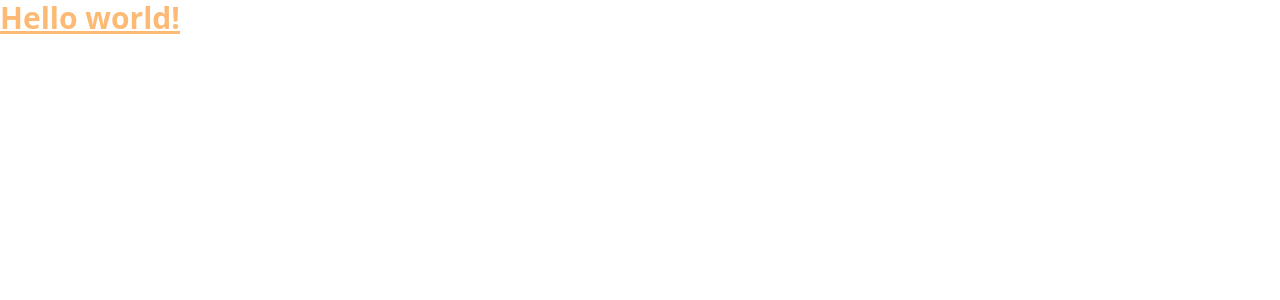
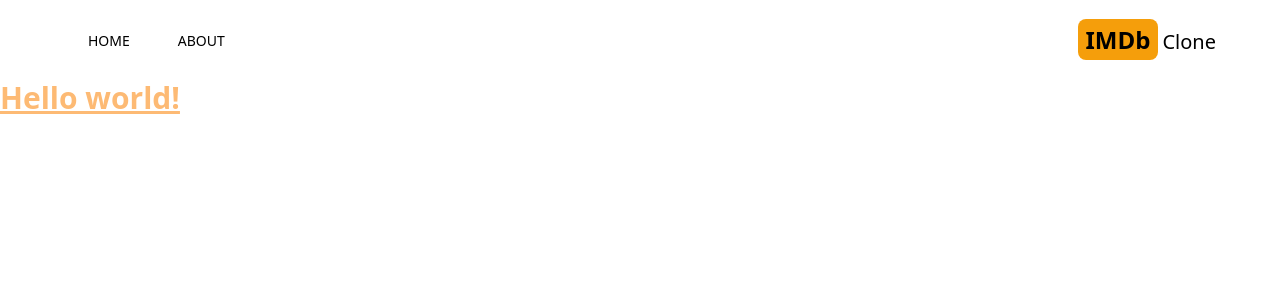
Before and after one commit to denizayjs/nextjs-imdb-clone, a Next.js app: page / in a window 1280 px wide. Shown: the top 300 px of the page. Built offline with nearby package versions, Linux system fonts and the light colour scheme.

Commit message:
create header section

```diff
--- a/package.json
+++ b/package.json
@@ -14,7 +14,8 @@
     "eslint-config-next": "13.1.6",
     "next": "13.1.6",
     "react": "18.2.0",
-    "react-dom": "18.2.0"
+    "react-dom": "18.2.0",
+    "react-icons": "^4.7.1"
   },
   "devDependencies": {
     "autoprefixer": "^10.4.13",
--- a/src/app/layout.js
+++ b/src/app/layout.js
@@ -1,9 +1,17 @@
 import "./globals.css";
-
+import Header from "@/components/Header";
 export default function RootLayout({ children }) {
   return (
     <html lang="en">
-      <body>{children}</body>
+      <body>
+        {/* Header */}
+        <Header />
+        {/* Navbar */}
+
+        {/* SearchBox */}
+
+        {children}
+      </body>
     </html>
   );
 }
--- /dev/null
+++ b/src/components/Header.jsx
@@ -0,0 +1,25 @@
+import React from "react";
+import MenuItem from "./MenuItem";
+import { AiFillHome } from "react-icons/ai";
+import { BsInfoCircleFill } from "react-icons/bs";
+import Link from "next/link";
+export default function Header() {
+  return (
+    <div className="flex justify-between mx-2 max-w-6xl items-center sm:mx-auto  py-6">
+      <div className="flex">
+        <MenuItem title="HOME" address="/" Icon={AiFillHome} />
+        <MenuItem title="ABOUT" address="/about" Icon={BsInfoCircleFill} />
+      </div>
+      <div className="">
+        <Link href="/">
+          <h2 className="text-2xl">
+            <span className="font-bold bg-amber-500 py-1 px-2 rounded-lg mr-1">
+              IMDb
+            </span>
+            <span className="text-xl sm:inline">Clone</span>
+          </h2>
+        </Link>
+      </div>
+    </div>
+  );
+}
--- /dev/null
+++ b/src/components/MenuItem.jsx
@@ -0,0 +1,12 @@
+import React from "react";
+import Link from "next/link";
+export default function MenuItem({ title, address, Icon }) {
+  return (
+    <div>
+      <Link href={address} className="mx-4 lg:mx-6 hover:text-amber-600">
+        <Icon className="text-2xl sm:hidden mx-4" />
+        <p className="hidden sm:inline my-2 text-sm">{title}</p>
+      </Link>
+    </div>
+  );
+}
```
Also changed, not shown: 1 other file (tests, documents, lock files or other folders).
